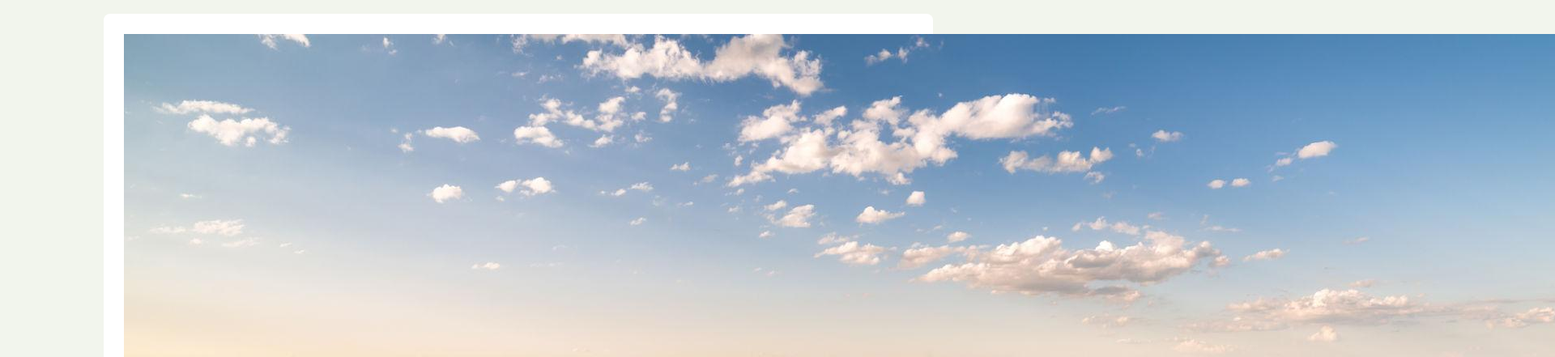
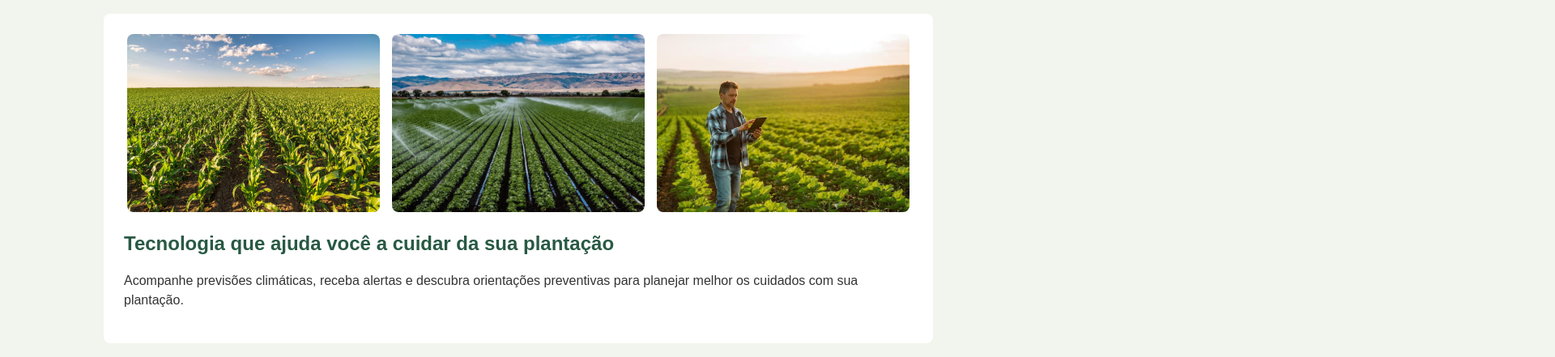
Before and after one commit to agroalert-gs/agroalert, a plain HTML site: page frontend/index.html in a window 1280 px wide. Shown: the part 118-559 px from the top of the page at 81% size, 1920 px wide, since content can reach past the window. Drawn offline with Linux system fonts and the light colour scheme.

Commit message:
fix imgs

```diff
--- a/frontend/css/style.css
+++ b/frontend/css/style.css
@@ -89,3 +89,18 @@ button:hover {
   background-color: rgb(228, 230, 123);
   color: #285943;
 }
+
+.slideshow {
+  display: flex;
+  gap: 15px;
+  justify-content: center;
+  flex-wrap: wrap;
+  margin-bottom: 25px;
+}
+
+.slideshow img {
+  width: 32%;
+  height: 220px;
+  object-fit: cover;
+  border-radius: 8px;
+}
```
